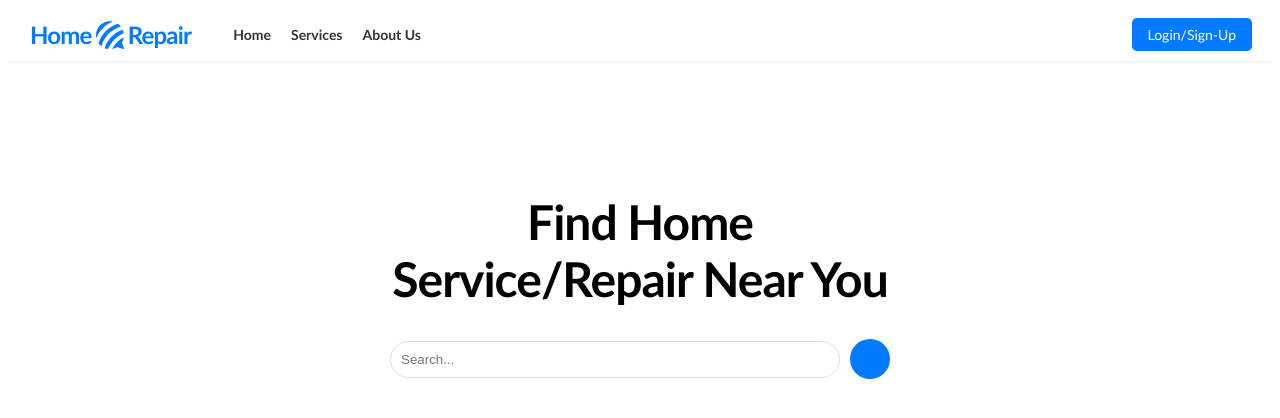
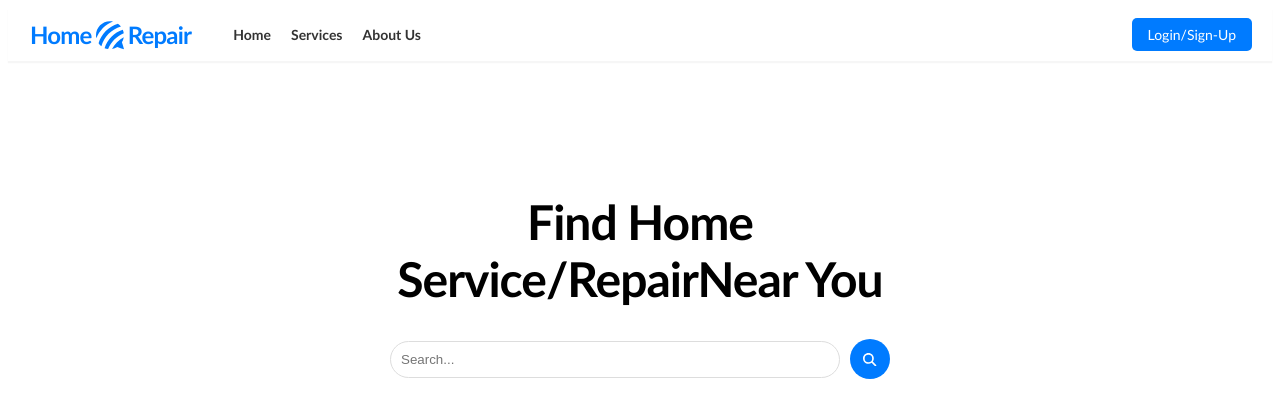
Before and after one commit to arturasgusevas/Home-Repair-Project, a React (Vite) app: page / in a window 1280 px wide. Shown: the top 418 px of the page. Built offline with nearby package versions, Linux system fonts and the light colour scheme.

Commit message:
Add Search component

```diff
--- a/src/components/Search/Search.jsx
+++ b/src/components/Search/Search.jsx
@@ -1,12 +1,17 @@
 import styles from './Search.module.scss';
+import {FaMagnifyingGlass} from 'react-icons/fa6';
 
 function Search() {
   return (
     <main className={styles.container}>
-      <h1 className={styles.heading}>Find Home Service/Repair Near You</h1>
+      <h1 className={styles.heading}>
+        Find Home <span className={styles.blue}>Service/Repair</span>Near You
+      </h1>
       <div className={styles.searchBar}>
         <input className={styles.input} type='text' placeholder='Search...' />
-        <button className={styles.button}></button>
+        <button className={styles.button}>
+          <FaMagnifyingGlass />
+        </button>
       </div>
     </main>
   );
```
